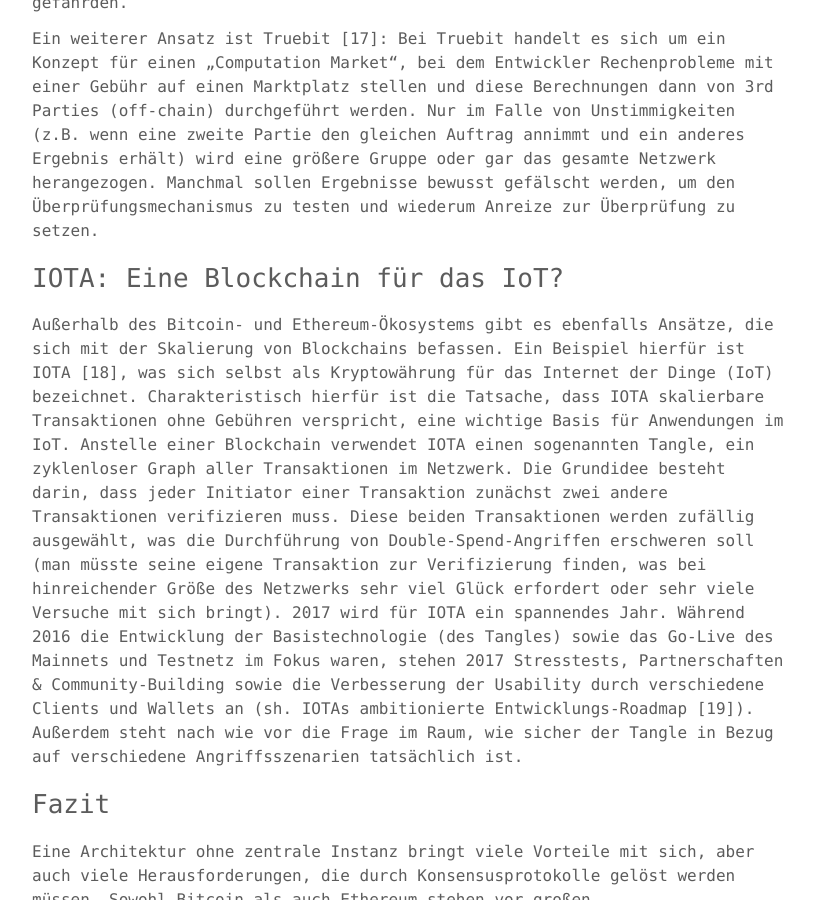
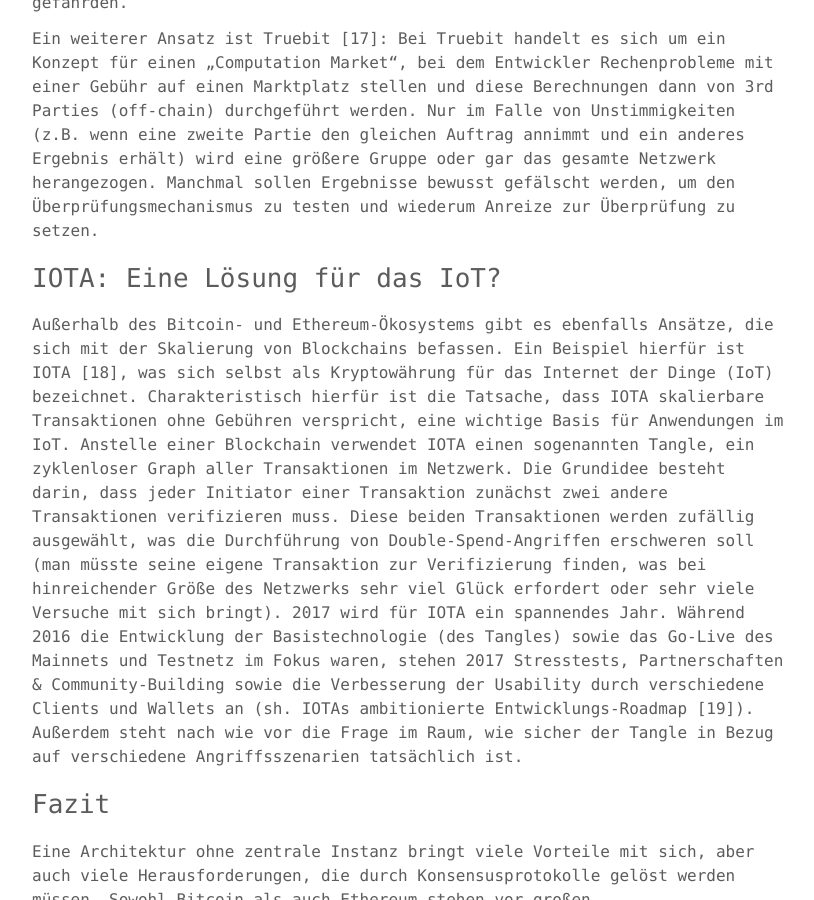
Before and after one commit to blocklab/site, a Jekyll site: the page built from _posts/2017-04-17-Skalierung.md, in a window 1280 px wide and 900 px high, scrolled down 5216 px. Shown: the whole window, without its empty margins (232-1046 px from the left). Built offline with Jekyll 4.4.1, drawn with Linux system fonts in a browser that asks for light colours.

Commit message:
IOTA Blockchain -> IOTA Lösung

```diff
--- a/_posts/2017-04-17-Skalierung.md
+++ b/_posts/2017-04-17-Skalierung.md
@@ -48,7 +48,7 @@ Neben einer Umstellung auf Proof of Stake (zur Verbesserung des Minings) sowie d
 
 Ein weiterer Ansatz ist Truebit [17]: Bei Truebit handelt es sich um ein Konzept für einen „Computation Market“, bei dem Entwickler Rechenprobleme mit einer Gebühr auf einen Marktplatz stellen und diese Berechnungen dann von 3rd Parties (off-chain) durchgeführt werden. Nur im Falle von Unstimmigkeiten (z.B. wenn eine zweite Partie den gleichen Auftrag annimmt und ein anderes Ergebnis erhält) wird eine größere Gruppe oder gar das gesamte Netzwerk herangezogen. Manchmal sollen Ergebnisse bewusst gefälscht werden, um den Überprüfungsmechanismus zu testen und wiederum Anreize zur Überprüfung zu setzen.
 
-## IOTA: Eine Blockchain für das IoT?
+## IOTA: Eine Lösung für das IoT?
 
 Außerhalb des Bitcoin- und Ethereum-Ökosystems gibt es ebenfalls Ansätze, die sich mit der Skalierung von Blockchains befassen. Ein Beispiel hierfür ist IOTA [18], was sich selbst als Kryptowährung für das Internet der Dinge (IoT) bezeichnet. Charakteristisch hierfür ist die Tatsache, dass IOTA skalierbare Transaktionen ohne Gebühren verspricht, eine wichtige Basis für Anwendungen im IoT. Anstelle einer Blockchain verwendet IOTA einen sogenannten Tangle, ein zyklenloser Graph aller Transaktionen im Netzwerk. Die Grundidee besteht darin, dass jeder Initiator einer Transaktion zunächst zwei andere Transaktionen verifizieren muss. Diese beiden Transaktionen werden zufällig ausgewählt, was die Durchführung von Double-Spend-Angriffen erschweren soll (man müsste seine eigene Transaktion zur Verifizierung finden, was bei hinreichender Größe des Netzwerks sehr viel Glück erfordert oder sehr viele Versuche mit sich bringt). 2017 wird für IOTA ein spannendes Jahr. Während 2016 die Entwicklung der Basistechnologie (des Tangles) sowie das Go-Live des Mainnets und Testnetz im Fokus waren, stehen 2017 Stresstests, Partnerschaften & Community-Building sowie die Verbesserung der Usability durch verschiedene Clients und Wallets an (sh. IOTAs ambitionierte Entwicklungs-Roadmap [19]). Außerdem steht nach wie vor die Frage im Raum, wie sicher der Tangle in Bezug auf verschiedene Angriffsszenarien tatsächlich ist.
 
```
